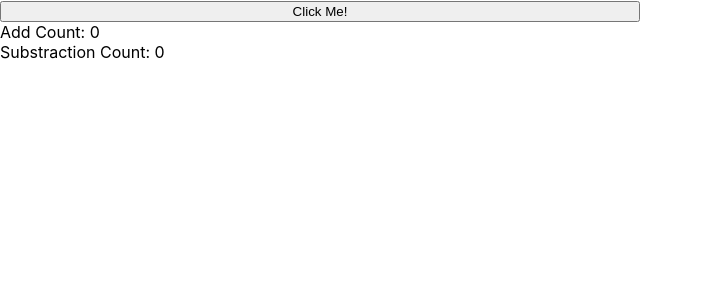
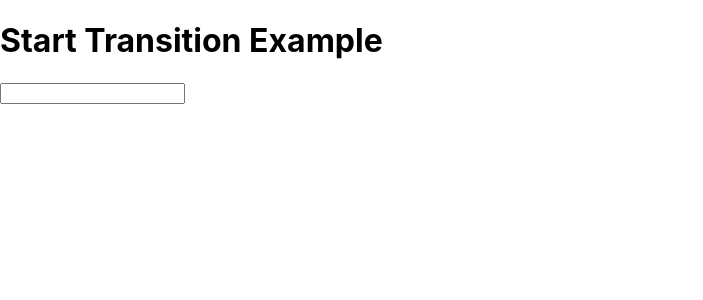
Before and after one commit to Sheraz064-ai/react-summit-workshop, a React (Create React App) app: page / in a window 1280 px wide. Shown: the top 300 px of the page, without its empty margins (0-703 px from the left). Built offline with nearby package versions, Linux system fonts and the light colour scheme.

Commit message:
R18: Start Transition Feature

```diff
--- a/src/App.js
+++ b/src/App.js
@@ -1,56 +1,39 @@
-import { useState } from "react";
-import "./App.css";
+import React from "react";
 
-function App() {
-  const [additionCount, setAdditionCount] = useState(0);
-  const [subtractionCount, setSubtractionCount] = useState(0);
-  const [loading, setLoading] = useState(false);
+const App = () => {
+  const [input, setInput] = React.useState("");
+  const [items, setItems] = React.useState([]);
+  const [isPending, startTransition] = React.useTransition();
 
-  console.log("Component Rendering");
-
-  // const handleOnClick = () => {
-  //   setAdditionCount(additionCount + 1);
-  //   setSubtractionCount(subtractionCount - 1);
-  // };
-
-  const handleOnClickAsync = async () => {
-    setLoading(true);
-    console.log("set loading");
-    await fetch("https://jsonplaceholder.typicode.com/todos/1").then(() => {
-      setAdditionCount(additionCount + 1);
-      setSubtractionCount(subtractionCount - 1);
-      console.log("callback fetch");
-    });
-    // setLoading(false);
-    // console.log("unset loading");
-    setTimeout(() => {
-      setLoading(false);
-      console.log("unset loading");
+  const search = (event) => {
+    const { value } = event.target;
+    setInput(value);
+    startTransition(() => {
+      getItems();
     });
   };
 
+  const getItems = async () => {
+    const res = await fetch(`https://demo.dataverse.org/api/search?q=${input}`);
+    const result = await res.json();
+    setItems(result.data.items);
+  };
   return (
     <div>
-      <button
-        style={{ width: "50%", height: "30%" }}
-        onClick={() => {
-          // handleOnClick();
-          handleOnClickAsync();
-        }}
-      >
-        Click Me!
-      </button>
-      {loading ? (
-        <p>Loading...</p>
-      ) : (
-        <>
-          {" "}
-          <div>Add Count: {additionCount}</div>﻿
-          <div>Substraction Count: {subtractionCount}</div>
-        </>
-      )}
+      <h1>Start Transition Example</h1>
+      <input value={input} onChange={search} />
+      <p>{isPending ? "Searching..." : ""}</p>
+      <div>
+        {items.map((item) => {
+          return (
+            <div>
+              <p>{item.name}</p>
+            </div>
+          );
+        })}
+      </div>
     </div>
   );
-}
+};
 
 export default App;
```
